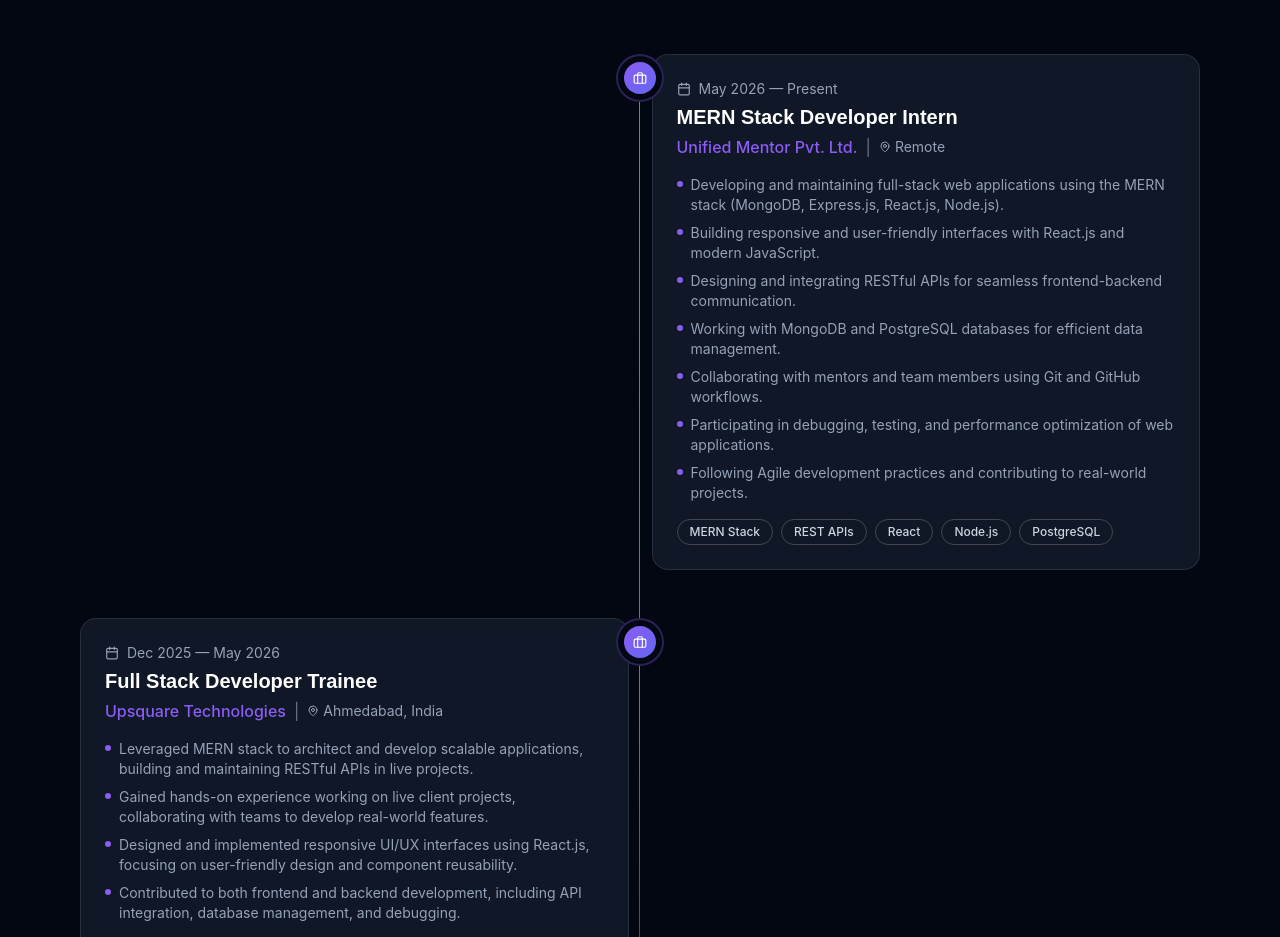
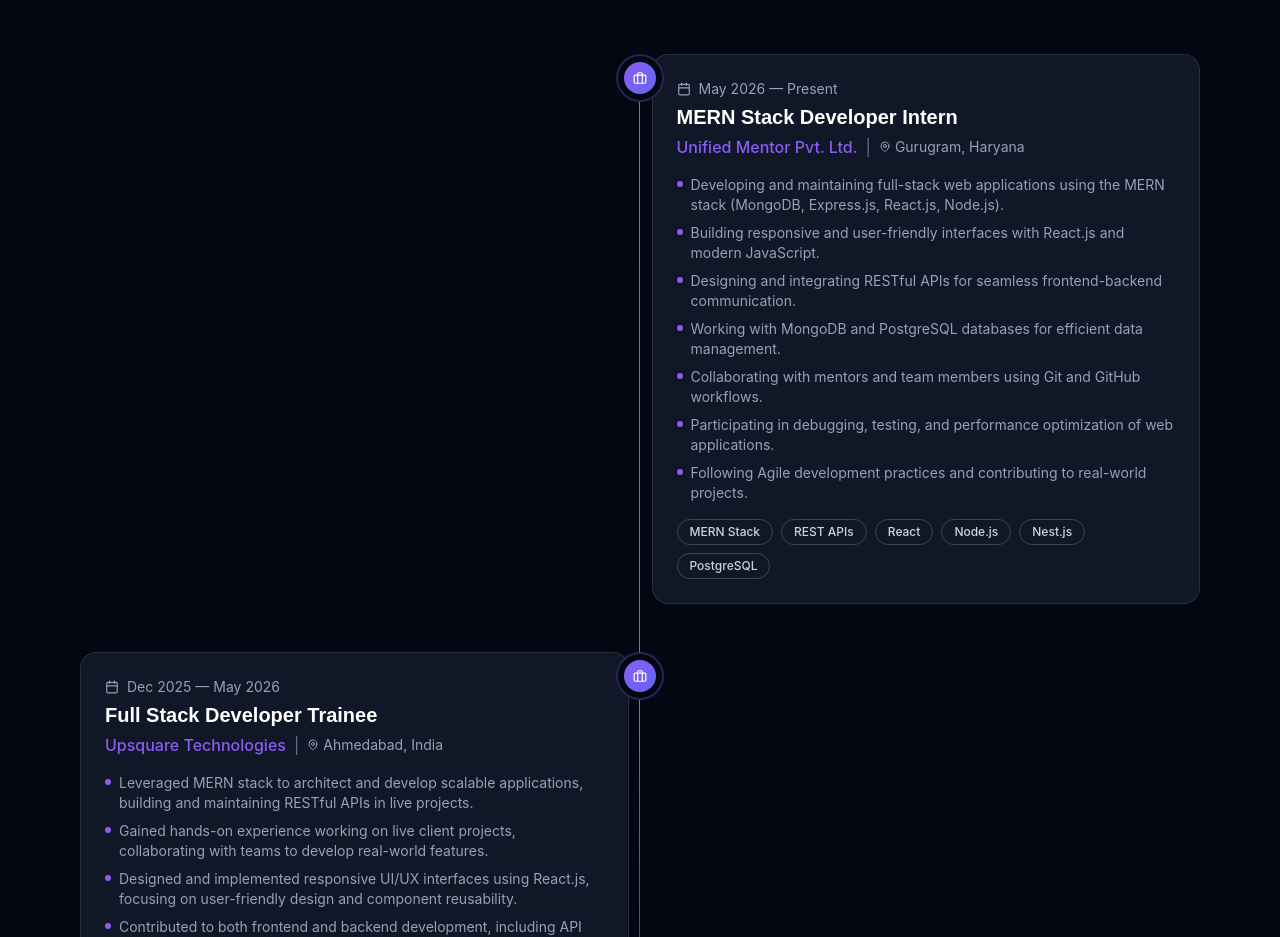
Before and after one commit to chaudharironnie-pixel/dhaval-portfolio, a React (Create React App) app: page / in a window 1280 px wide. Shown: the part 3320-4257 px from the top of the page. Built offline with nearby package versions, Linux system fonts and the light colour scheme.

Commit message:
Final changer

```diff
--- a/src/components/sections/Experience.jsx
+++ b/src/components/sections/Experience.jsx
@@ -10,7 +10,7 @@
     company: 'Unified Mentor Pvt. Ltd.',
     companyUrl: 'https://unifiedmentor.com/',
     role: 'MERN Stack Developer Intern',
-    location: 'Remote',
+    location: 'Gurugram, Haryana',
     period: 'May 2026 — Present',
     description: [
       'Developing and maintaining full-stack web applications using the MERN stack (MongoDB, Express.js, React.js, Node.js).',
@@ -21,7 +21,7 @@
       'Participating in debugging, testing, and performance optimization of web applications.',
       'Following Agile development practices and contributing to real-world projects.',
     ],
-    tags: ['MERN Stack', 'REST APIs', 'React', 'Node.js', 'PostgreSQL'],
+    tags: ['MERN Stack', 'REST APIs', 'React', 'Node.js','Nest.js', 'PostgreSQL'],
   },
   {
     id: 'upsquare',
```
